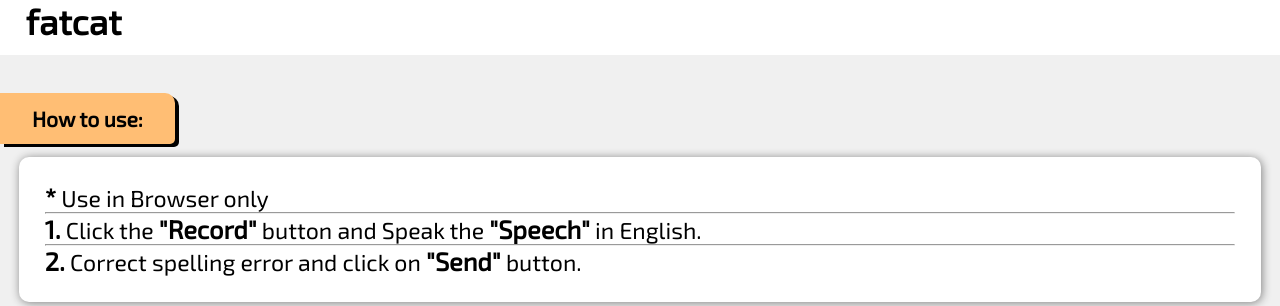
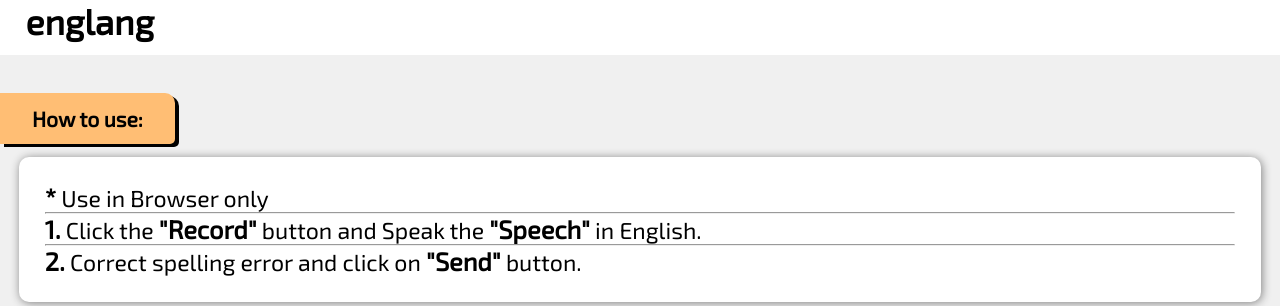
Before and after one commit to niteshinfocus/fatcat, a Flask app: page / in a window 1280 px wide. Shown: the top 306 px of the page. Run offline with Flask 2, Linux system fonts and the light colour scheme.

Commit message:
Update index.html

```diff
--- a/templates/index.html
+++ b/templates/index.html
@@ -9,7 +9,7 @@
   <link rel="preconnect" href="https://fonts.googleapis.com">
   <link rel="preconnect" href="https://fonts.gstatic.com" crossorigin>
   <link href="https://fonts.googleapis.com/css2?family=Exo+2&display=swap" rel="stylesheet">
-  <title>fatcat</title>
+  <title>englang</title>
 
   <style>
     * {
@@ -116,7 +116,7 @@
 </head>
 
 <body>
-  <nav>fatcat</nav>
+  <nav>englang</nav>
 
 
   <p class="h h1">How to use:</p>
```
